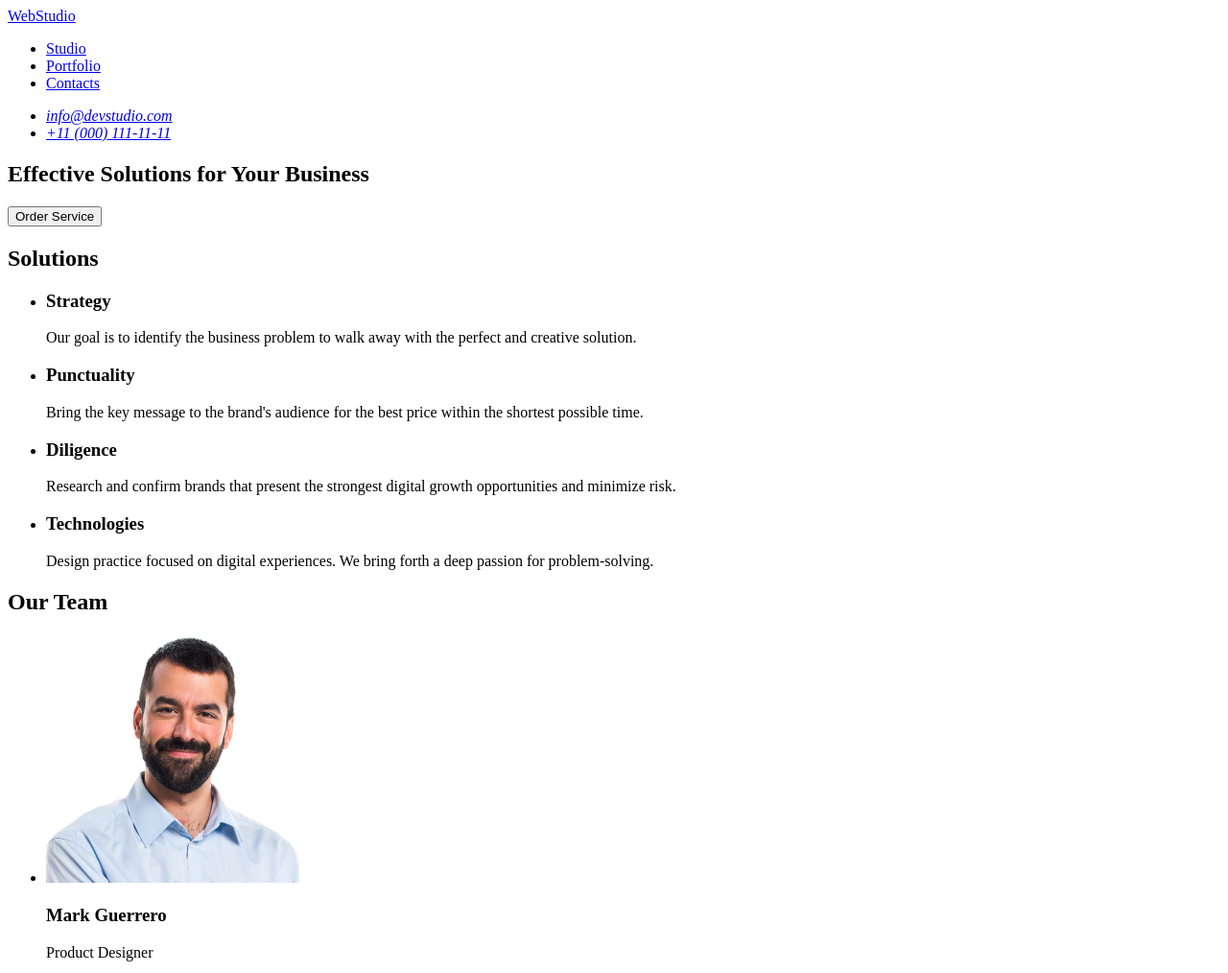
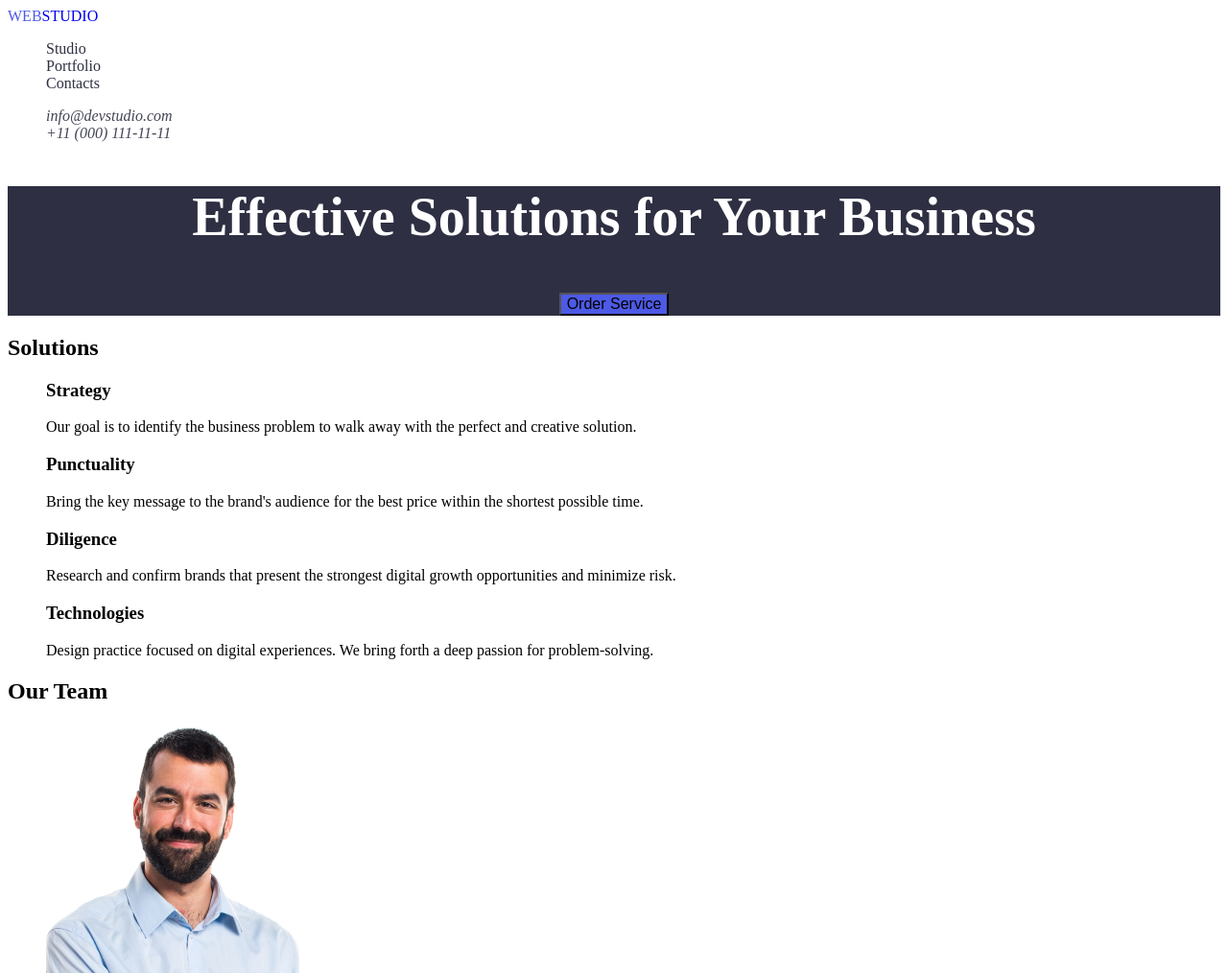
Before and after one commit to KirillShytov/hw-02, a plain HTML site: page index.html in a window 1280 px wide. Shown: the top 1014 px of the page at 96% size. Drawn offline with Linux system fonts and the light colour scheme.

Commit message:
two sections ended

```diff
--- /dev/null
+++ b/css/styles.css
@@ -0,0 +1,30 @@
+body {
+  font-family: 'Roboto', 'Raleway' sans-serif;
+}
+a {
+  text-decoration: none;
+}
+ul {
+  list-style-type: none;
+}
+.part-logo {
+  color: #4d5ae5;
+}
+.link-menu {
+  color: #2e2f42;
+}
+.link-contact {
+  color: #434455;
+}
+.section-first {
+  background-color: #2e2f42;
+  color: #fff;
+  text-align: center;
+}
+.text-basic {
+  font-size: 56px;
+}
+.button {
+  background-color: #4d5ae5;
+  font-size: 16px;
+}
--- a/index.html
+++ b/index.html
@@ -4,28 +4,45 @@
     <meta charset="UTF-8" />
     <meta name="viewport" content="width=device-width, initial-scale=1.0" />
     <title>GOIT-MARKUP-HW-01</title>
+    <link rel="stylesheet" href="./css/styles.css" />
+    <link rel="preconnect" href="https://fonts.googleapis.com" />
+    <link rel="preconnect" href="https://fonts.gstatic.com" crossorigin />
+    <link
+      href="https://fonts.googleapis.com/css2?family=Raleway:wght@700&family=Roboto:wght@400;500;700&display=swap"
+      rel="stylesheet"
+    />
   </head>
   <body>
     <header>
       <nav>
-        <a href="./index.html">WebStudio</a>
+        <a class="link" href="./index.html"
+          ><span class="part-logo">WEB</span>STUDIO</a
+        >
         <ul>
-          <li><a href="#">Studio</a></li>
-          <li><a href="#">Portfolio</a></li>
-          <li><a href="#">Contacts</a></li>
+          <li><a class="link-menu" href="#">Studio</a></li>
+          <li><a class="link-menu" href="#">Portfolio</a></li>
+          <li><a class="link-menu" href="#">Contacts</a></li>
         </ul>
       </nav>
       <address>
         <ul>
-          <li><a href="mailto:info@devstudio.com">info@devstudio.com</a></li>
-          <li><a href="tel:+110001111111">+11 (000) 111-11-11</a></li>
+          <li>
+            <a class="link-contact" href="mailto:info@devstudio.com"
+              >info@devstudio.com</a
+            >
+          </li>
+          <li>
+            <a class="link-contact" href="tel:+110001111111"
+              >+11 (000) 111-11-11</a
+            >
+          </li>
         </ul>
       </address>
     </header>
     <main>
-      <section>
-        <h1>Effective Solutions for Your Business</h1>
-        <button type="button">Order Service</button>
+      <section class="section-first">
+        <h1 class="text-basic">Effective Solutions for Your Business</h1>
+        <button class="button" type="button">Order Service</button>
       </section>
       <section>
         <h2>Solutions</h2>
@@ -105,6 +122,41 @@
           </li>
         </ul>
       </section>
+      <section>
+        <h2>Our Portfolio</h2>
+        <ul>
+          <li>
+            <img src="./images/img(4).jpg" alt="Banking app" />
+            <h3>Banking App</h3>
+            <p>App</p>
+          </li>
+          <li>
+            <img src="./images/img(5).jpg" alt="Payment" />
+            <h3>Cashless Payment</h3>
+            <p>Marketing</p>
+          </li>
+          <li>
+            <img src="./images/img(6).jpg" alt="Laptope" />
+            <h3>Meditaion App</h3>
+            <p>App</p>
+          </li>
+          <li>
+            <img src="./images/img(7).jpg" alt="Drive" />
+            <h3>Taxi Service</h3>
+            <p>Marketing</p>
+          </li>
+          <li>
+            <img src="./images/img(8).jpg" alt="Screen Illustrations" />
+            <h3>Screen Illustrations</h3>
+            <p>Design</p>
+          </li>
+          <li>
+            <img src="./images/img(9).jpg" alt="Girl" />
+            <h3>Online Courses</h3>
+            <p>Marketing</p>
+          </li>
+        </ul>
+      </section>
     </main>
     <footer>
       <a href="./index.html">WebStudio</a>
```
Also changed, not shown: images/img(4).jpg (added), images/img(5).jpg (added), images/img(6).jpg (added), images/img(7).jpg (added), images/img(8).jpg (added), images/img(9).jpg (added).
